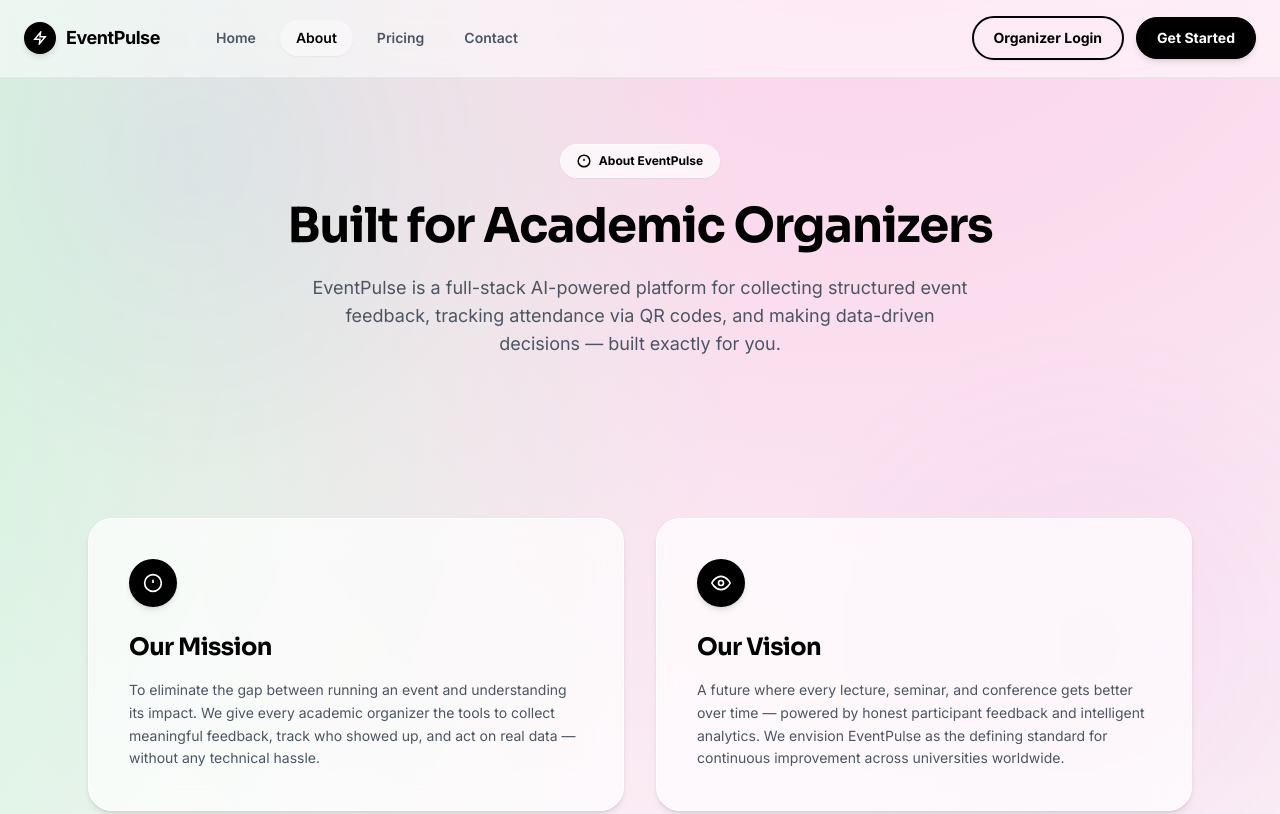
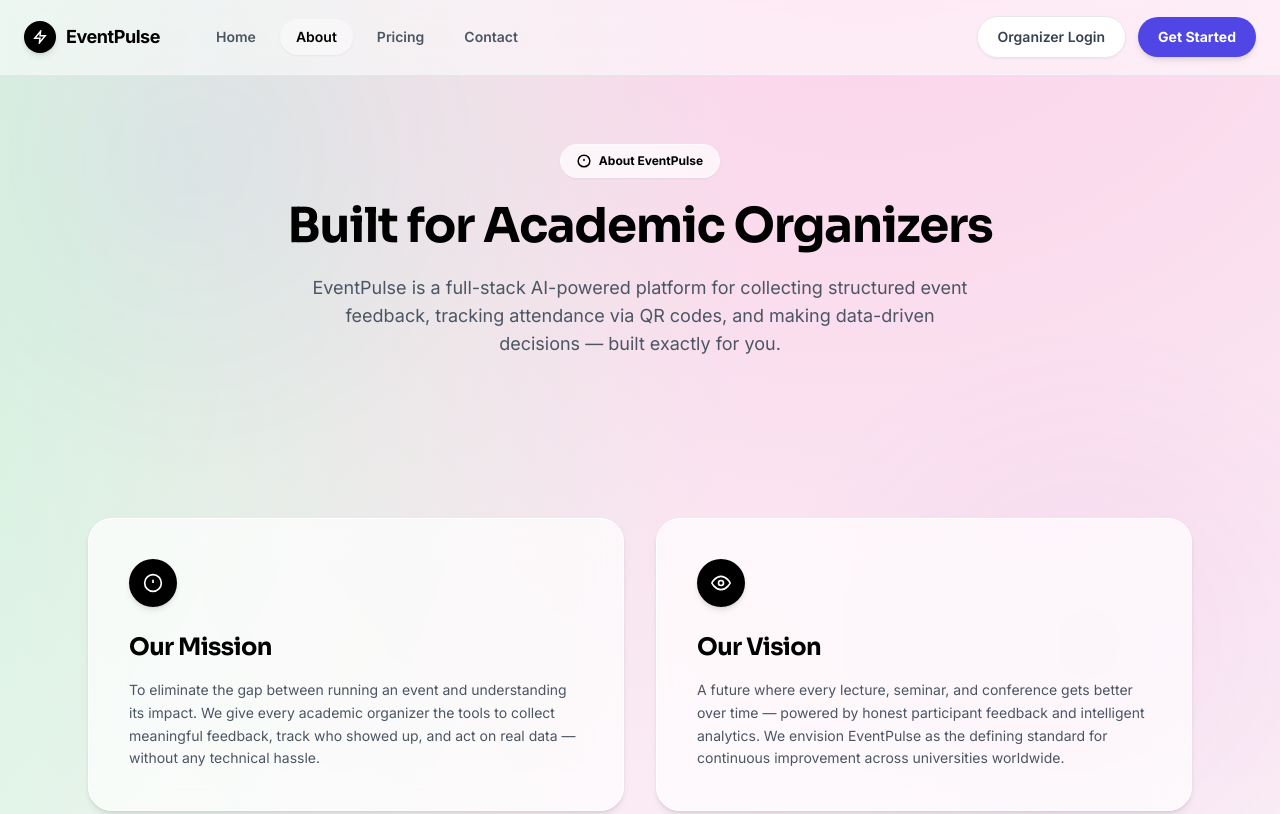
Before and after one commit to Batra407/Eventpulse, a website: page frontend/about.html in a window 1280 px wide. Shown: the top 814 px of the page. Drawn offline with nearby package versions, Linux system fonts and the light colour scheme.

Commit message:
style: change navbar auth buttons to premium indigo and white aesthetic

```diff
--- a/frontend/about.html
+++ b/frontend/about.html
@@ -68,8 +68,8 @@
 
       <!-- Auth buttons -->
       <div class="hidden md:flex items-center gap-3 ml-auto" id="nav-auth-area">
-        <a href="login.html" class="border border-black px-5 py-2.5 rounded-full text-black text-sm font-bold hover:bg-black hover:text-white transition duration-300 ease-in-out hover:scale-105 shadow-sm" style="background-color: transparent !important; color: #000 !important; border: 2px solid #000 !important;">Organizer Login</a>
-        <a href="register.html" class="bg-black text-white px-5 py-2.5 rounded-full text-sm font-bold hover:opacity-80 transition duration-300 ease-in-out hover:scale-105 shadow-md" style="background-color: #000 !important; color: #fff !important; border: 1px solid #000 !important;">Get Started</a>
+        <a href="login.html" class="bg-white border border-gray-200 px-5 py-2.5 rounded-full text-gray-700 text-sm font-semibold hover:bg-gray-50 transition duration-300 ease-in-out shadow-sm hover:shadow">Organizer Login</a>
+        <a href="register.html" class="bg-indigo-600 text-white px-5 py-2.5 rounded-full text-sm font-bold hover:bg-indigo-700 transition duration-300 ease-in-out shadow-md hover:shadow-lg">Get Started</a>
       </div>
     </div>
   </nav>
```
Also changed, not shown: frontend/index.html (+2 -2 lines), frontend/attendance.html (line endings or trailing spaces), frontend/contact.html (line endings or trailing spaces), frontend/dashboard.html (line endings or trailing spaces), frontend/feedback.html (line endings or trailing spaces), frontend/history.html (line endings or trailing spaces), frontend/login.html (line endings or trailing spaces), frontend/pricing.html (line endings or trailing spaces), frontend/register.html (line endings or trailing spaces), frontend/reports.html (line endings or trailing spaces).
